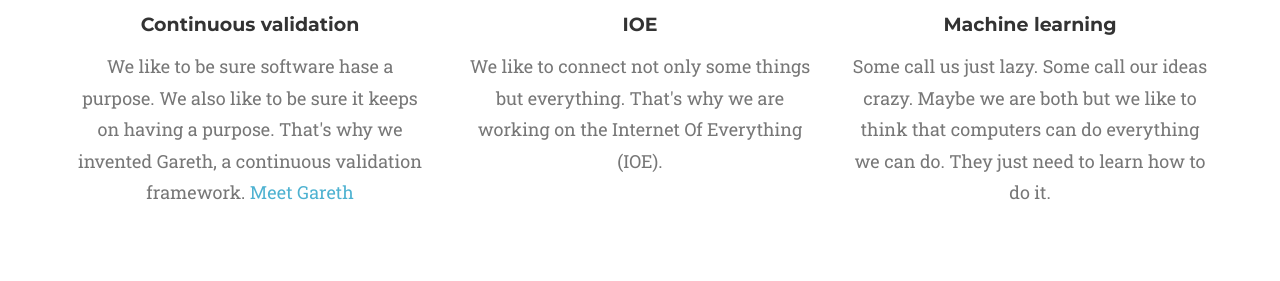
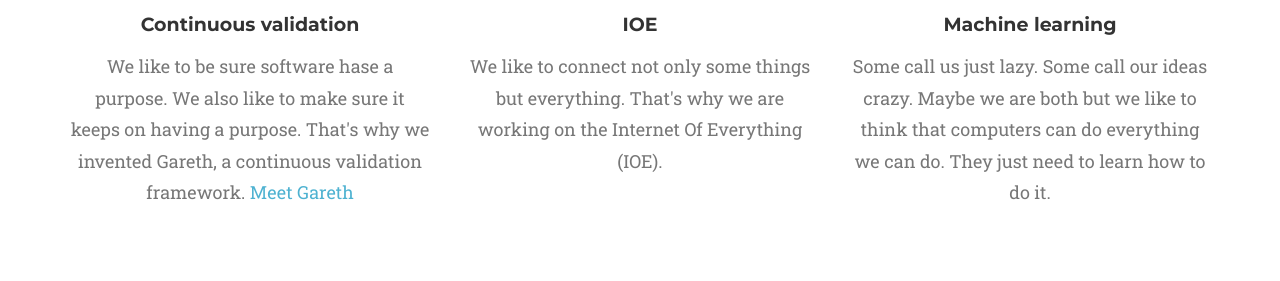
Before and after one commit to craftsmenlabs/craftsmenlabs.github.io, a Jekyll site: the page built from index.html, in a window 1280 px wide and 900 px high, scrolled down 1014 px. Shown: the part 206-487 px from the top of the window. Built offline with Jekyll 4.4.1, drawn with Linux system fonts in a browser that asks for light colours; some web fonts are replaced.

Commit message:
styling explaition

```diff
--- a/_includes/services.html
+++ b/_includes/services.html
@@ -13,7 +13,7 @@
                         <i class="fa fa-cogs fa-stack-2x text-primary"></i>
                     </span>
                     <h4 class="service-heading">Continuous validation</h4>
-                    <p class="text-muted">We like to be sure software hase a purpose. We also like to be sure it keeps on having a purpose. That's why we invented Gareth, a continuous validation framework. <a href="http://www.getgareth.io" target="_blank">Meet Gareth</a></p>
+                    <p class="text-muted">We like to be sure software hase a purpose. We also like to make sure it keeps on having a purpose. That's why we invented Gareth, a continuous validation framework. <a href="http://www.getgareth.io" target="_blank">Meet Gareth</a></p>
                 </div>
                 <div class="col-md-4">
                     <span class="fa-stack fa-4x">
```
